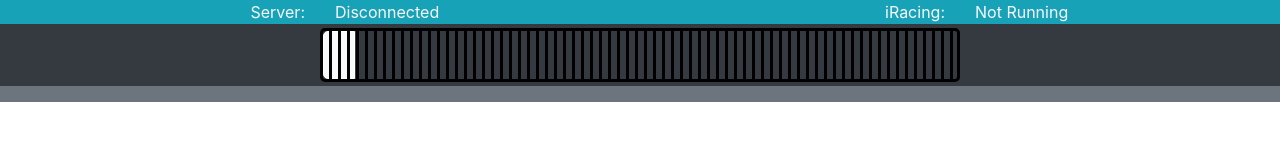
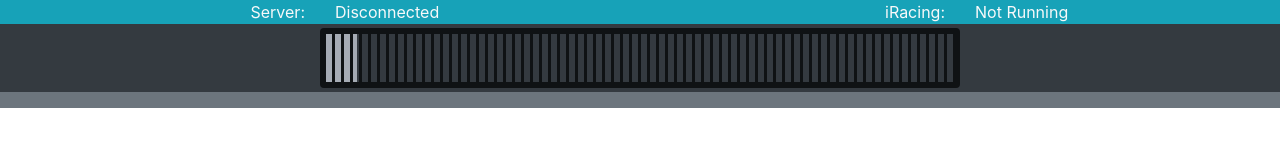
Before and after one commit to sblease360/SimDashFrontEnd, a website: page index.html in a window 1280 px wide. Drawn offline with nearby package versions, Linux system fonts and the light colour scheme.

Commit message:
Altered styling of rev counter

```diff
--- a/custom_styling.css
+++ b/custom_styling.css
@@ -16,25 +16,18 @@ meter::-webkit-meter-bar {
 
 #revCounter {
     position: relative;
-    border: 3px solid black;
-    border-radius: 5px;
-    border-color: black;
-    background: repeating-linear-gradient(
-            90deg,
-            transparent,
-            transparent 6px,
-            #000 6px,
-            #000 9px);
+    border: 6px solid #0f1214;
+    border-radius: 4px;
+    background: repeating-linear-gradient( 90deg, transparent, transparent 6px, #0f1214 6px, #0f1214 9px);
     );
 }
 
 #currentRevsBar{
     position: relative;
-    border: 1px solid #ffffff;
-    border-radius: 5px 0px 0px 5px;
     height: 3em;
     width: 5%;
     z-index: -1;
+    background-color: #a5abb4;
 }
 
 #gearInfo{
--- a/index.html
+++ b/index.html
@@ -20,7 +20,7 @@
                 <h1 class="text-light" id="currGear"></h1>
             </div>
             <div class="col-6 m-0 p-0 my-1" id="revCounter">
-                <div class="bg-light" id="currentRevsBar"></div>
+                <div class="" id="currentRevsBar"></div>
             </div>
             <div class="col d-flex align-items-center justify-content-center">
                 <h1 class="text-light text-center" id="currRevs"></h1>
```
